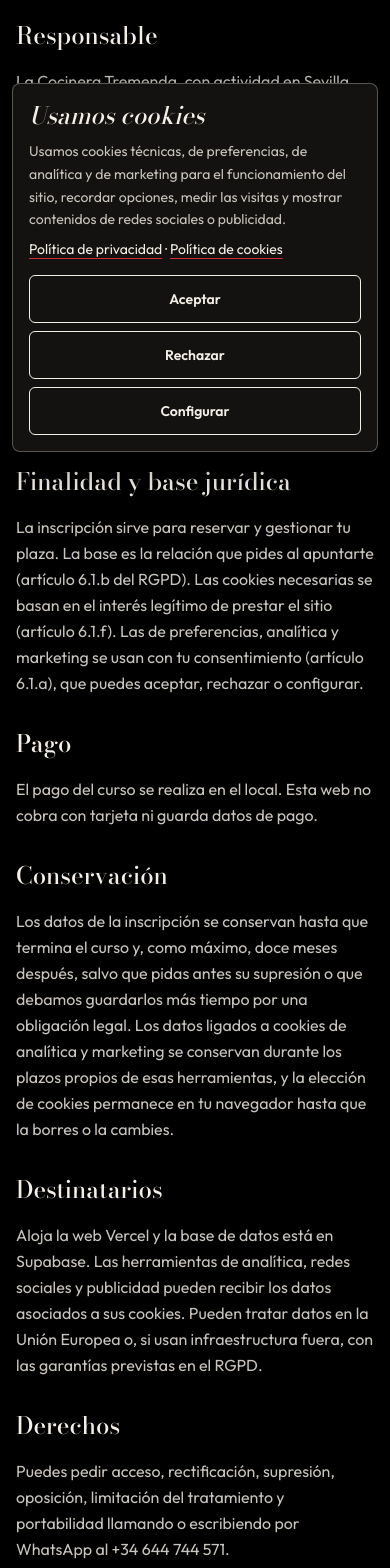
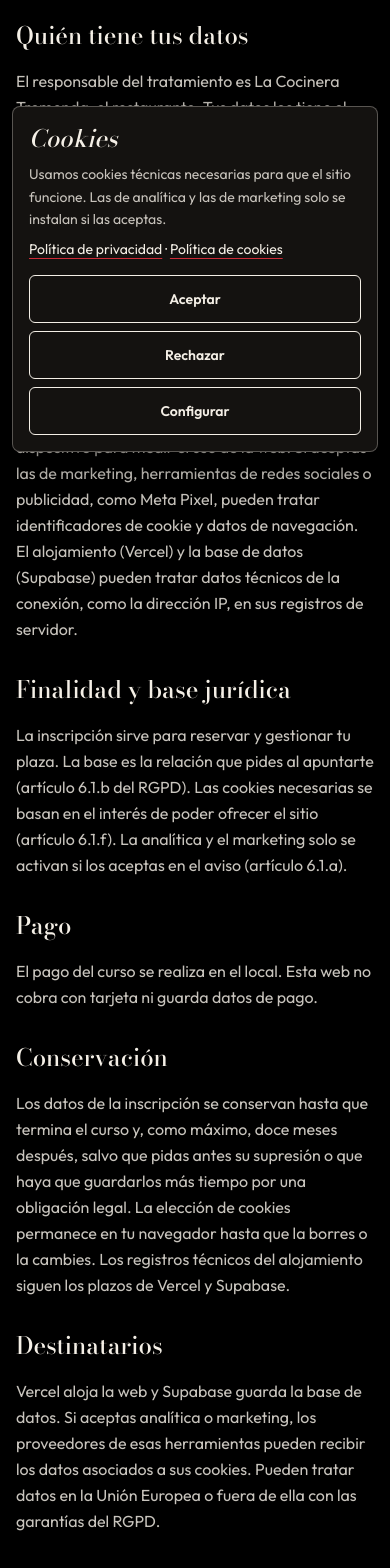
Before and after one commit to LACOCINERATREMEND/lacocineratremenda, a Next.js app: page /privacidad in a window 390 px wide. Shown: the part 380-1948 px from the top of the page. Built offline with nearby package versions, Linux system fonts and the light colour scheme.

Commit message:
State cookie choices and data rights in the legal pages.
Analytics and marketing stay off until accepted, rights are requested from the restaurant by phone, and a complaint can still go to the AEPD.

Co-authored-by: officrew <officrew@officrew.com>

```diff
--- a/src/app/cookies/page.tsx
+++ b/src/app/cookies/page.tsx
@@ -11,31 +11,32 @@ export default function CookiesPage() {
   return (
     <LegalPage title="Política de cookies">
       <p>
-        Esta página explica las cookies que utiliza La Cocinera Tremenda, según la LSSI-CE. El texto está en
-        español. Una cookie es un archivo que el sitio guarda en tu dispositivo.
+        Esta página describe las cookies y el almacenamiento que usa La Cocinera Tremenda, según la LSSI-CE. El
+        texto está en español.
       </p>
       <h2>Necesarias</h2>
       <p>
-        Permiten navegar, mantener la seguridad y, si entras al panel con la contraseña, la sesión de
-        administración (cookie técnica lct_admin, httpOnly). Están siempre activas.
+        Siempre activas. En el navegador se guarda tu elección del aviso (localStorage, clave lct-consent) y el
+        idioma elegido (lct-lang). Si alguien entra al panel con la contraseña, se crea la cookie de sesión
+        lct_admin, httpOnly, solo para esa administración. Sin estas piezas el aviso, el idioma o el panel no
+        pueden funcionar.
       </p>
-      <h2>Preferencias</h2>
-      <p>Recuerdan el idioma y otras opciones de visualización para que el sitio se muestre como lo dejaste.</p>
       <h2>Analítica</h2>
       <p>
-        Cookies de herramientas de analítica para medir las visitas, las páginas vistas, el idioma y el tipo de
-        dispositivo, y así conocer el uso de la web.
+        No se instalan al entrar. Solo si pulsas Aceptar o activas Analítica en Configurar. Entonces el sitio
+        puede medir las visitas (página, idioma, móvil o escritorio y día). Una herramienta como Google
+        Analytics solo se cargaría en ese caso, mediante la comprobación hasConsent(&quot;analytics&quot;).
       </p>
       <h2>Marketing</h2>
       <p>
-        Cookies de redes sociales y de publicidad para mostrar anuncios y contenidos relacionados con tus
-        visitas, también de terceros.
+        No se instalan al entrar. Cookies de redes sociales o publicidad, por ejemplo Meta Pixel, solo se
+        cargarían si pulsas Aceptar o activas Marketing. El sitio lo comprueba con hasConsent(&quot;marketing&quot;).
       </p>
       <h2>Tu elección</h2>
       <p>
-        Puedes aceptar todas, rechazar las no necesarias o configurar cada categoría. La elección se guarda en
-        este navegador. Puedes cambiarla con «Configurar cookies» en el pie de página. Más información en la{" "}
-        <Link href="/privacidad">política de privacidad</Link>.
+        Aceptar activa analítica y marketing. Rechazar las deja apagadas y mantiene solo las necesarias. En
+        Configurar eliges cada una. La elección queda en este navegador y puedes cambiarla con «Configurar
+        cookies» en el pie. Más información en la <Link href="/privacidad">política de privacidad</Link>.
       </p>
     </LegalPage>
   );
--- a/src/app/privacidad/page.tsx
+++ b/src/app/privacidad/page.tsx
@@ -14,44 +14,49 @@ export default function PrivacyPage() {
         Esta información se facilita según el Reglamento (UE) 2016/679 (RGPD) y la Ley Orgánica 3/2018 (LOPDGDD).
         El texto está en español.
       </p>
-      <h2>Responsable</h2>
+      <h2>Quién tiene tus datos</h2>
       <p>
-        La Cocinera Tremenda, con actividad en Sevilla (España). Dirección del local: Mercado del Arenal, puesto
-        13, Calle Pastor y Landero 8, Sevilla. Teléfono y WhatsApp: +34 644 744 571.
+        El responsable del tratamiento es La Cocinera Tremenda, el restaurante. Tus datos los tiene el local, no
+        un organismo público. Dirección: Mercado del Arenal, puesto 13, Calle Pastor y Landero 8, Sevilla,
+        España. Teléfono y WhatsApp: +34 644 744 571.
       </p>
       <h2>Datos que tratamos</h2>
       <p>
-        Si te inscribes en un curso: nombre, teléfono, email y, si la escribes, una nota, además del curso y la
-        fecha de la inscripción. Con las cookies de analítica y de marketing podemos tratar datos de navegación,
-        identificadores de cookie, páginas vistas, idioma, tipo de dispositivo y la dirección IP asociada a la
-        visita.
+        Si te inscribes en un curso, el restaurante guarda tu nombre, teléfono, email y, si la escribes, una
+        nota, junto con el curso y la fecha de la inscripción. Si aceptas las cookies de analítica, se pueden
+        registrar páginas vistas, idioma y tipo de dispositivo para medir el uso de la web. Si aceptas las de
+        marketing, herramientas de redes sociales o publicidad, como Meta Pixel, pueden tratar identificadores
+        de cookie y datos de navegación. El alojamiento (Vercel) y la base de datos (Supabase) pueden tratar
+        datos técnicos de la conexión, como la dirección IP, en sus registros de servidor.
       </p>
       <h2>Finalidad y base jurídica</h2>
       <p>
         La inscripción sirve para reservar y gestionar tu plaza. La base es la relación que pides al apuntarte
-        (artículo 6.1.b del RGPD). Las cookies necesarias se basan en el interés legítimo de prestar el sitio
-        (artículo 6.1.f). Las de preferencias, analítica y marketing se usan con tu consentimiento (artículo
-        6.1.a), que puedes aceptar, rechazar o configurar.
+        (artículo 6.1.b del RGPD). Las cookies necesarias se basan en el interés de poder ofrecer el sitio
+        (artículo 6.1.f). La analítica y el marketing solo se activan si los aceptas en el aviso (artículo
+        6.1.a).
       </p>
       <h2>Pago</h2>
       <p>El pago del curso se realiza en el local. Esta web no cobra con tarjeta ni guarda datos de pago.</p>
       <h2>Conservación</h2>
       <p>
         Los datos de la inscripción se conservan hasta que termina el curso y, como máximo, doce meses después,
-        salvo que pidas antes su supresión o que debamos guardarlos más tiempo por una obligación legal. Los
-        datos ligados a cookies de analítica y marketing se conservan durante los plazos propios de esas
-        herramientas, y la elección de cookies permanece en tu navegador hasta que la borres o la cambies.
+        salvo que pidas antes su supresión o que haya que guardarlos más tiempo por una obligación legal. La
+        elección de cookies permanece en tu navegador hasta que la borres o la cambies. Los registros técnicos
+        del alojamiento siguen los plazos de Vercel y Supabase.
       </p>
       <h2>Destinatarios</h2>
       <p>
-        Aloja la web Vercel y la base de datos está en Supabase. Las herramientas de analítica, redes sociales y
-        publicidad pueden recibir los datos asociados a sus cookies. Pueden tratar datos en la Unión Europea o,
-        si usan infraestructura fuera, con las garantías previstas en el RGPD.
+        Vercel aloja la web y Supabase guarda la base de datos. Si aceptas analítica o marketing, los
+        proveedores de esas herramientas pueden recibir los datos asociados a sus cookies. Pueden tratar datos
+        en la Unión Europea o fuera de ella con las garantías del RGPD.
       </p>
-      <h2>Derechos</h2>
+      <h2>Tus derechos</h2>
       <p>
-        Puedes pedir acceso, rectificación, supresión, oposición, limitación del tratamiento y portabilidad
-        llamando o escribiendo por WhatsApp al +34 644 744 571.
+        Los derechos de acceso, rectificación, supresión, oposición, limitación y portabilidad se ejercen ante
+        La Cocinera Tremenda, que es quien conserva los datos. Llama o escribe por WhatsApp al +34 644 744 571.
+        Si no quedas conforme con la respuesta, puedes presentar una reclamación ante la Agencia Española de
+        Protección de Datos (www.aepd.es). La Agencia no tiene tus datos: solo revisa la reclamación.
       </p>
       <h2>Cookies</h2>
       <p>
--- a/src/components/visit-beacon.tsx
+++ b/src/components/visit-beacon.tsx
@@ -2,7 +2,7 @@
 
 import { useEffect } from "react";
 import { useLanguage } from "@/components/language";
-import { CONSENT_EVENT, analyticsAllowed } from "@/lib/consent";
+import { CONSENT_EVENT, hasConsent } from "@/lib/consent";
 import type { PageKey } from "@/lib/types";
 
 export function VisitBeacon({ page }: { page: PageKey }) {
@@ -10,7 +10,7 @@ export function VisitBeacon({ page }: { page: PageKey }) {
 
   useEffect(() => {
     function send() {
-      if (!analyticsAllowed()) return;
+      if (!hasConsent("analytics")) return;
       const device = window.matchMedia("(max-width: 768px)").matches ? "mobile" : "desktop";
       void fetch("/api/visits", {
         method: "POST",
--- a/src/data/consent-i18n.ts
+++ b/src/data/consent-i18n.ts
@@ -9,8 +9,6 @@ export type ConsentCopy = {
   save: string;
   necessary: string;
   necessaryHelp: string;
-  preferences: string;
-  preferencesHelp: string;
   analytics: string;
   analyticsHelp: string;
   marketing: string;
@@ -19,115 +17,101 @@ export type ConsentCopy = {
 
 export const consentCopy: Record<Lang, ConsentCopy> = {
   es: {
-    title: "Usamos cookies",
-    text: "Usamos cookies técnicas, de preferencias, de analítica y de marketing para el funcionamiento del sitio, recordar opciones, medir las visitas y mostrar contenidos de redes sociales o publicidad.",
+    title: "Cookies",
+    text: "Usamos cookies técnicas necesarias para que el sitio funcione. Las de analítica y las de marketing solo se instalan si las aceptas.",
     accept: "Aceptar",
     reject: "Rechazar",
     configure: "Configurar",
     save: "Guardar",
     necessary: "Necesarias",
-    necessaryHelp: "Siempre activas. Permiten la navegación, la seguridad y la sesión del panel de administración.",
-    preferences: "Preferencias",
-    preferencesHelp: "Recuerdan el idioma y otras opciones de visualización.",
+    necessaryHelp: "Siempre activas. Guardan tu elección sobre cookies y, si entras al panel, la sesión de administración.",
     analytics: "Analítica",
-    analyticsHelp: "Herramientas de analítica para medir las visitas y el uso de las páginas.",
+    analyticsHelp: "Solo si las aceptas. Sirven para medir las visitas, por ejemplo con herramientas como Google Analytics.",
     marketing: "Marketing",
-    marketingHelp: "Cookies de redes sociales y de publicidad para mostrar anuncios y contenidos relacionados.",
+    marketingHelp: "Solo si las aceptas. Sirven para redes sociales y publicidad, por ejemplo Meta Pixel.",
   },
   it: {
-    title: "Usiamo i cookie",
-    text: "Usiamo cookie tecnici, di preferenza, di analisi e di marketing per il funzionamento del sito, ricordare le scelte, misurare le visite e mostrare contenuti social o pubblicità.",
+    title: "Cookie",
+    text: "Usiamo cookie tecnici necessari al funzionamento del sito. Quelli di analisi e di marketing si installano solo se li accetti.",
     accept: "Accetta",
     reject: "Rifiuta",
     configure: "Impostazioni",
     save: "Salva",
     necessary: "Necessari",
-    necessaryHelp: "Sempre attivi. Permettono la navigazione, la sicurezza e la sessione del pannello.",
-    preferences: "Preferenze",
-    preferencesHelp: "Ricordano la lingua e altre opzioni di visualizzazione.",
+    necessaryHelp: "Sempre attivi. Salvano la tua scelta sui cookie e, se entri nel pannello, la sessione di amministrazione.",
     analytics: "Analisi",
-    analyticsHelp: "Strumenti di analisi per misurare le visite e l’uso delle pagine.",
+    analyticsHelp: "Solo se li accetti. Servono a misurare le visite, per esempio con strumenti come Google Analytics.",
     marketing: "Marketing",
-    marketingHelp: "Cookie di social network e pubblicità per mostrare annunci e contenuti correlati.",
+    marketingHelp: "Solo se li accetti. Servono a social e pubblicità, per esempio Meta Pixel.",
   },
   en: {
-    title: "We use cookies",
-    text: "We use necessary, preference, analytics and marketing cookies to run the site, remember choices, measure visits and show social or advertising content.",
+    title: "Cookies",
+    text: "We use necessary technical cookies so the site can work. Analytics and marketing cookies are installed only if you accept them.",
     accept: "Accept",
     reject: "Reject",
     configure: "Settings",
     save: "Save",
     necessary: "Necessary",
-    necessaryHelp: "Always on. They allow browsing, security and the admin panel session.",
-    preferences: "Preferences",
-    preferencesHelp: "They remember the language and other display choices.",
+    necessaryHelp: "Always on. They store your cookie choice and, if you open the panel, the admin session.",
     analytics: "Analytics",
-    analyticsHelp: "Analytics tools to measure visits and how the pages are used.",
+    analyticsHelp: "Only if you accept them. They measure visits, for example with tools such as Google Analytics.",
     marketing: "Marketing",
-    marketingHelp: "Social media and advertising cookies to show ads and related content.",
+    marketingHelp: "Only if you accept them. They are used for social media and advertising, for example Meta Pixel.",
   },
   fr: {
-    title: "Nous utilisons des cookies",
-    text: "Nous utilisons des cookies techniques, de préférences, d’analyse et de marketing pour le fonctionnement du site, mémoriser les choix, mesurer les visites et afficher des contenus sociaux ou publicitaires.",
+    title: "Cookies",
+    text: "Nous utilisons des cookies techniques nécessaires au fonctionnement du site. Ceux d’analyse et de marketing ne sont installés que si vous les acceptez.",
     accept: "Accepter",
     reject: "Refuser",
     configure: "Régler",
     save: "Enregistrer",
     necessary: "Nécessaires",
-    necessaryHelp: "Toujours actifs. Ils permettent la navigation, la sécurité et la session du panneau.",
-    preferences: "Préférences",
-    preferencesHelp: "Ils mémorisent la langue et d’autres options d’affichage.",
+    necessaryHelp: "Toujours actifs. Ils gardent votre choix sur les cookies et, si vous ouvrez le panneau, la session d’administration.",
     analytics: "Analyse",
-    analyticsHelp: "Outils d’analyse pour mesurer les visites et l’usage des pages.",
+    analyticsHelp: "Uniquement si vous les acceptez. Ils mesurent les visites, par exemple avec des outils comme Google Analytics.",
     marketing: "Marketing",
-    marketingHelp: "Cookies de réseaux sociaux et de publicité pour afficher des annonces et des contenus liés.",
+    marketingHelp: "Uniquement si vous les acceptez. Ils servent aux réseaux sociaux et à la publicité, par exemple Meta Pixel.",
   },
   de: {
-    title: "Wir verwenden Cookies",
-    text: "Wir verwenden notwendige, Präferenz-, Analyse- und Marketing-Cookies, damit die Website funktioniert, Auswahl gespeichert wird, Besuche gemessen werden und Social- oder Werbeinhalte erscheinen.",
+    title: "Cookies",
+    text: "Wir verwenden notwendige technische Cookies, damit die Website funktioniert. Analyse- und Marketing-Cookies werden nur gesetzt, wenn du sie akzeptierst.",
     accept: "Akzeptieren",
     reject: "Ablehnen",
     configure: "Einstellungen",
     save: "Speichern",
     necessary: "Notwendig",
-    necessaryHelp: "Immer aktiv. Sie ermöglichen Navigation, Sicherheit und die Sitzung im Admin-Panel.",
-    preferences: "Präferenzen",
-    preferencesHelp: "Sie merken sich die Sprache und andere Anzeigeoptionen.",
+    necessaryHelp: "Immer aktiv. Sie speichern deine Cookie-Wahl und, wenn du das Panel öffnest, die Admin-Sitzung.",
     analytics: "Analyse",
-    analyticsHelp: "Analyse-Tools, um Besuche und die Nutzung der Seiten zu messen.",
+    analyticsHelp: "Nur wenn du sie akzeptierst. Sie messen Besuche, zum Beispiel mit Tools wie Google Analytics.",
     marketing: "Marketing",
-    marketingHelp: "Cookies sozialer Netzwerke und von Werbung, um Anzeigen und verwandte Inhalte zu zeigen.",
+    marketingHelp: "Nur wenn du sie akzeptierst. Sie dienen sozialen Netzwerken und Werbung, zum Beispiel Meta Pixel.",
   },
   pt: {
-    title: "Usamos cookies",
-    text: "Usamos cookies técnicos, de preferências, de análise e de marketing para o funcionamento do site, lembrar escolhas, medir visitas e mostrar conteúdos de redes sociais ou publicidade.",
+    title: "Cookies",
+    text: "Usamos cookies técnicos necessários para o site funcionar. Os de análise e os de marketing só são instalados se os aceitares.",
     accept: "Aceitar",
     reject: "Recusar",
     configure: "Configurar",
     save: "Guardar",
     necessary: "Necessários",
-    necessaryHelp: "Sempre ativos. Permitem a navegação, a segurança e a sessão do painel.",
-    preferences: "Preferências",
-    preferencesHelp: "Lembram o idioma e outras opções de visualização.",
+    necessaryHelp: "Sempre ativos. Guardam a tua escolha sobre cookies e, se entrares no painel, a sessão de administração.",
     analytics: "Análise",
-    analyticsHelp: "Ferramentas de análise para medir as visitas e o uso das páginas.",
+    analyticsHelp: "Só se os aceitares. Servem para medir as visitas, por exemplo com ferramentas como o Google Analytics.",
     marketing: "Marketing",
-    marketingHelp: "Cookies de redes sociais e de publicidade para mostrar anúncios e conteúdos relacionados.",
+    marketingHelp: "Só se os aceitares. Servem para redes sociais e publicidade, por exemplo o Meta Pixel.",
   },
   ja: {
-    title: "クッキーを使用します",
-    text: "サイトの動作、設定の保存、訪問の測定、ソーシャルや広告の表示のために、必須・設定・分析・マーケティングのクッキーを使います。",
+    title: "クッキー",
+    text: "サイトの動作に必要な技術クッキーを使います。分析とマーケティングのクッキーは、同意した場合にだけ設置します。",
     accept: "同意する",
     reject: "拒否する",
     configure: "設定",
     save: "保存",
     necessary: "必須",
-    necessaryHelp: "常に有効です。閲覧、安全性、管理画面のセッションに使います。",
-    preferences: "設定",
-    preferencesHelp: "言語や表示の選択を覚えます。",
+    necessaryHelp: "常に有効です。クッキーの選択と、管理画面に入ったときのセッションを保存します。",
     analytics: "分析",
-    analyticsHelp: "訪問数とページの利用状況を測る分析ツールです。",
+    analyticsHelp: "同意した場合だけです。訪問数の測定に使い、たとえば Google アナリティクスのようなツールです。",
     marketing: "マーケティング",
-    marketingHelp: "広告や関連コンテンツを表示するソーシャル・広告クッキーです。",
+    marketingHelp: "同意した場合だけです。ソーシャルや広告に使い、たとえば Meta ピクセルです。",
   },
 };
--- a/src/lib/consent.ts
+++ b/src/lib/consent.ts
@@ -2,9 +2,10 @@ export const CONSENT_KEY = "lct-consent";
 export const CONSENT_EVENT = "lct-consent-changed";
 export const OPEN_CONSENT_EVENT = "lct-open-consent";
 
+export type ConsentCategory = "necessary" | "analytics" | "marketing";
+
 export type ConsentPrefs = {
   necessary: true;
-  preferences: boolean;
   analytics: boolean;
   marketing: boolean;
 };
@@ -14,16 +15,15 @@ export function readConsent(): ConsentPrefs | null {
   const raw = window.localStorage.getItem(CONSENT_KEY);
   if (!raw) return null;
   if (raw === "accepted") {
-    return { necessary: true, preferences: true, analytics: true, marketing: true };
+    return { necessary: true, analytics: true, marketing: true };
   }
   if (raw === "rejected") {
-    return { necessary: true, preferences: false, analytics: false, marketing: false };
+    return { necessary: true, analytics: false, marketing: false };
   }
   try {
     const parsed = JSON.parse(raw) as Partial<ConsentPrefs>;
     return {
       necessary: true,
-      preferences: parsed.preferences === true,
       analytics: parsed.analytics === true,
       marketing: parsed.marketing === true,
     };
@@ -38,6 +38,7 @@ export function writeConsent(prefs: ConsentPrefs) {
   window.dispatchEvent(new Event(CONSENT_EVENT));
 }
 
-export function analyticsAllowed() {
-  return readConsent()?.analytics === true;
+export function hasConsent(category: ConsentCategory) {
+  if (category === "necessary") return true;
+  return readConsent()?.[category] === true;
 }
```
Also changed, not shown: src/components/consent-banner.tsx (+1 -8 lines).
